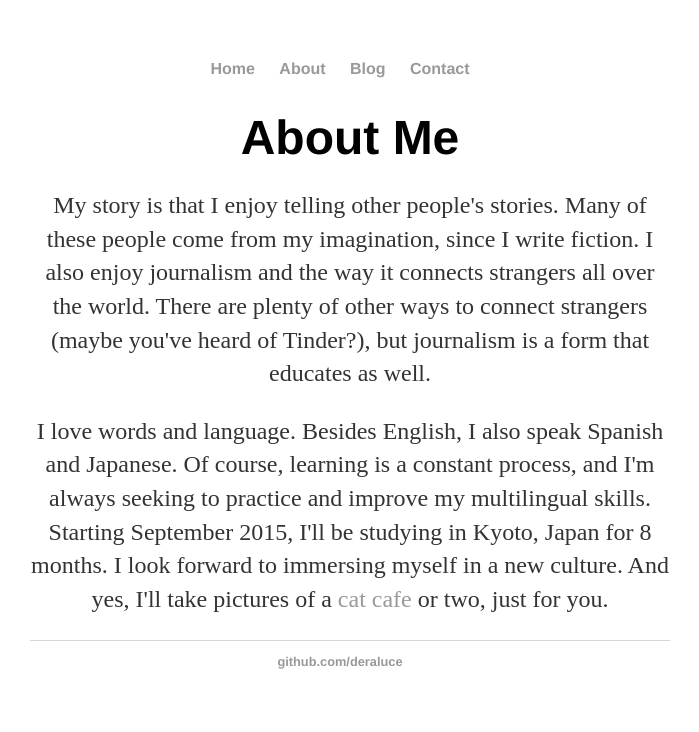
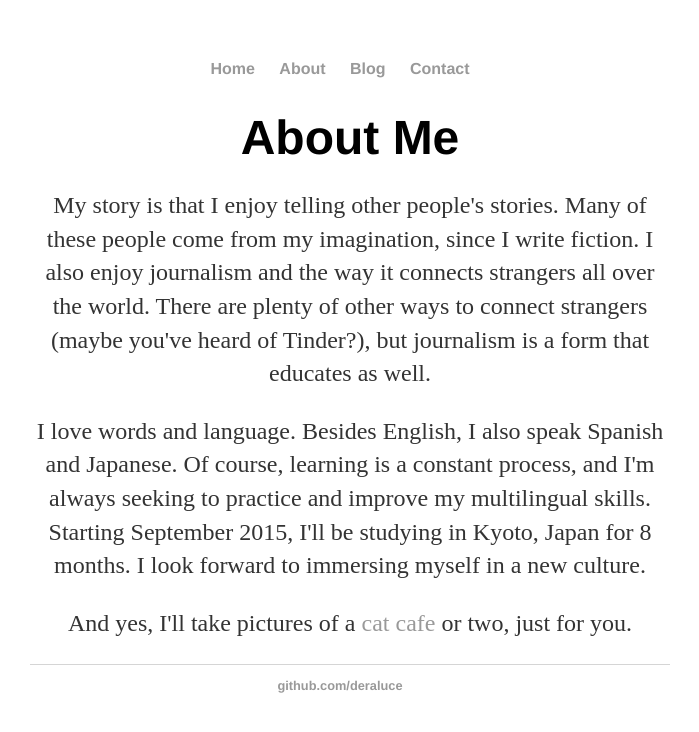
Before and after one commit to DeraLuce/DeraLuce.github.io, a Jekyll site: the page built from about/index.html, in a window 1280 px wide. Shown: the top 732 px of the page, without its empty margins (290-989 px from the left). Built offline with Jekyll 4.4.1, drawn with Linux system fonts in a browser that asks for light colours.

```diff
--- a/about/index.html
+++ b/about/index.html
@@ -11,5 +11,6 @@ strangers (maybe you've heard of Tinder?), but journalism is a form that educate
 <p>I love words and language. Besides English, I also speak Spanish and Japanese. Of course,
 learning is a constant process, and I'm always seeking to practice and improve my multilingual skills.
 Starting September 2015, I'll be studying in Kyoto, Japan for 8 months. I look forward to immersing myself
-in a new culture. And yes, I'll take pictures
+in a new culture. </p>
+<p> And yes, I'll take pictures
 of a <a href ="http://time.com/2280/heres-an-inside-look-at-japans-best-cat-cafes/"> cat cafe </a> or two, just for you. </p>
```
